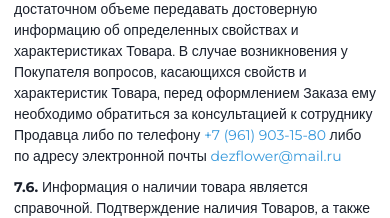
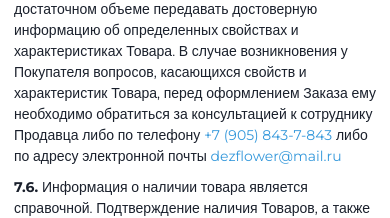
Before and after one commit to xtrmntn/client, a Next.js app: page /offer in a window 390 px wide. Shown: the part 7477-7695 px from the top of the page. Built offline with nearby package versions, Linux system fonts and the light colour scheme; a web font is replaced by a local one.

Commit message:
new phone const

```diff
--- a/src/core/constants.ts
+++ b/src/core/constants.ts
@@ -1,7 +1,7 @@
 export const address = '460961, Оренбургская область, г. Оренбург, ул. Автоматики проезд, д. 12/1, кв. 25';
 export const company = 'ДезФловер';
 export const site = 'https://dezflower.ru';
-export const phone = '+7 (961) 903-15-80';
+export const phone = '+7 (905) 843-7-843';
 export const email = 'dezflower@mail.ru';
 export const inn = '560912460800';
 export const ogrn = '321565800030681';
```
